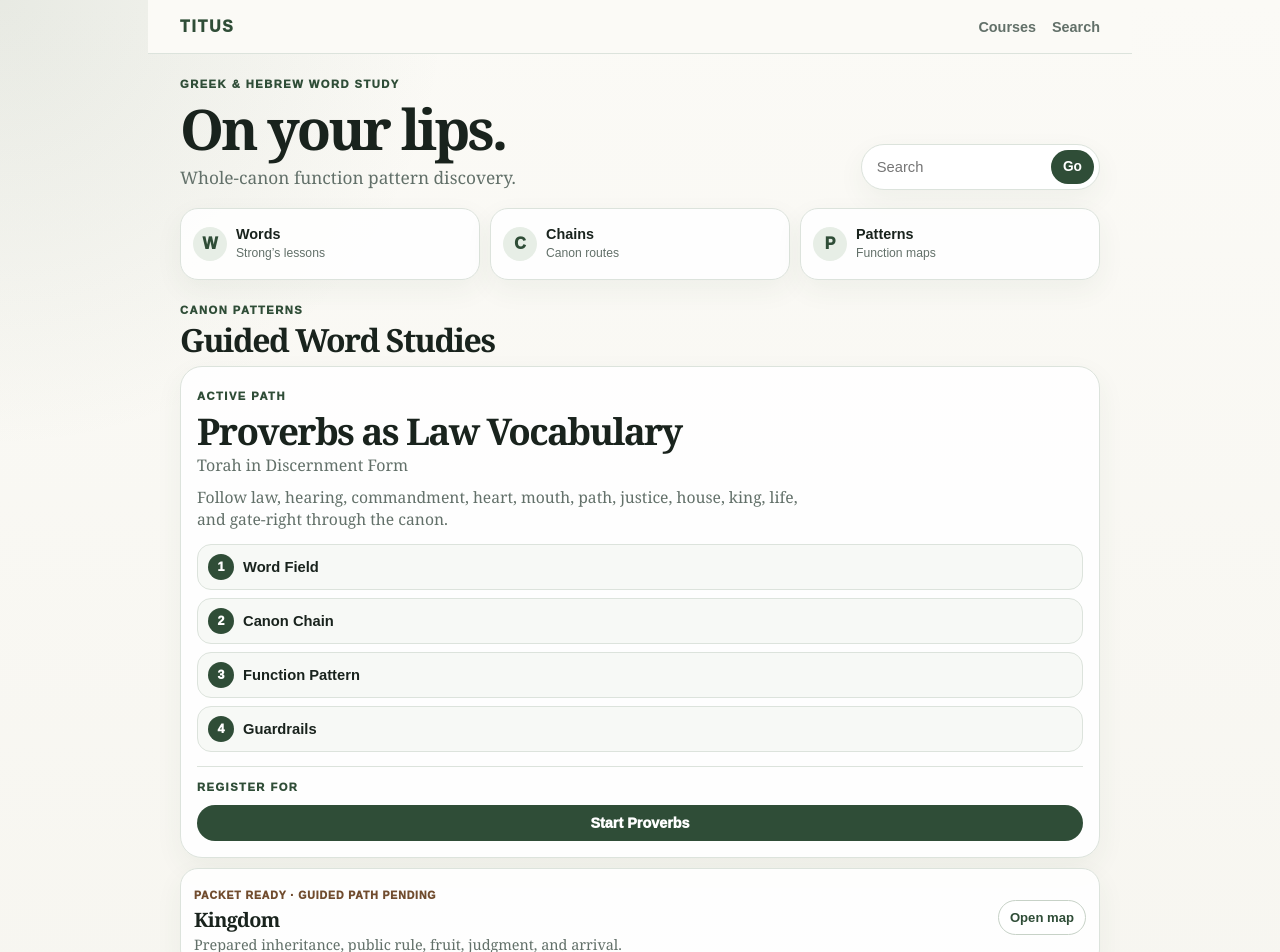
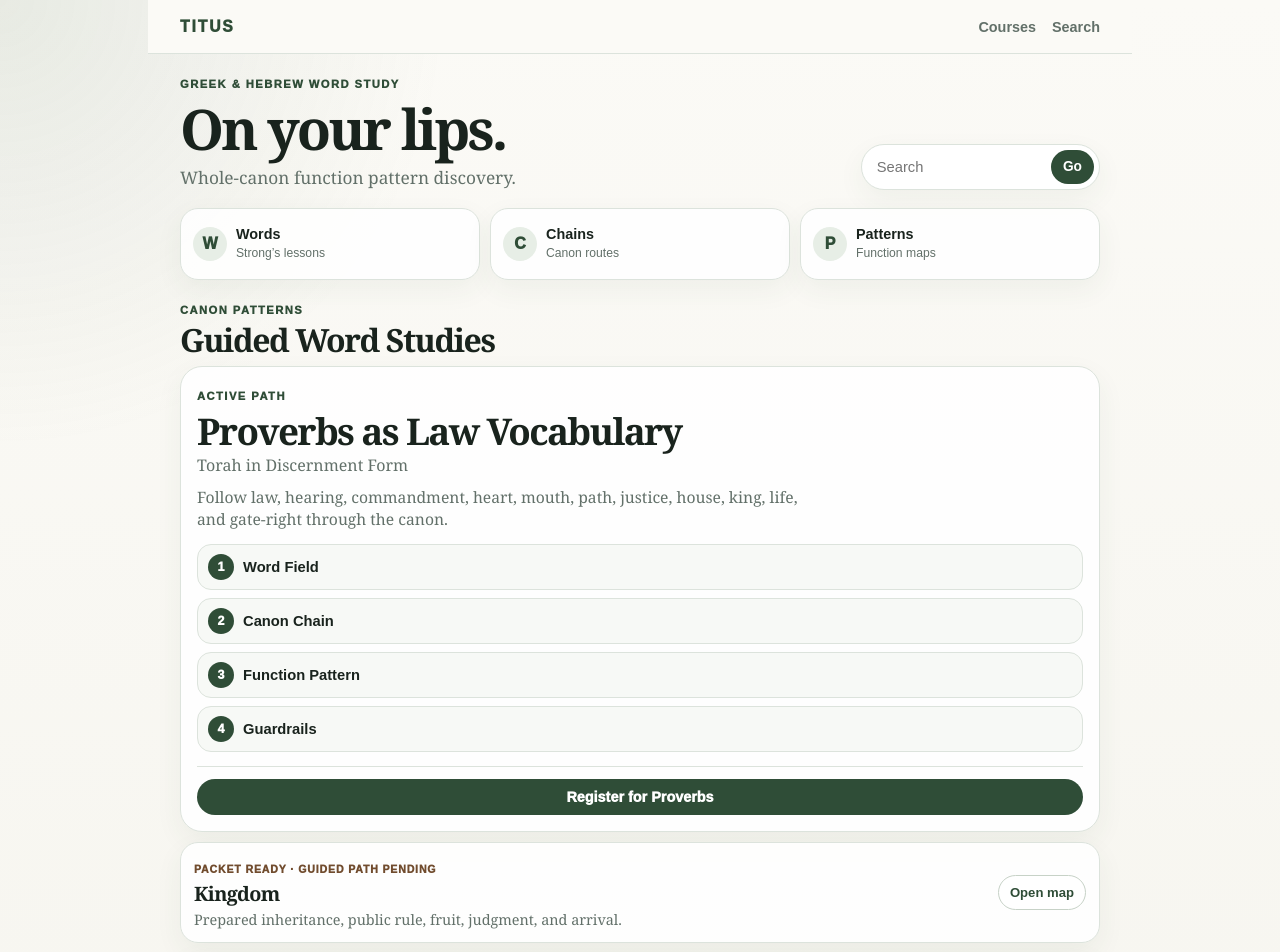
Before and after one commit to optical-lift/titus, a Next.js app: page / in a window 1280 px wide. Shown: the top 952 px of the page. Built offline with nearby package versions, Linux system fonts and the light colour scheme.

Commit message:
Make homepage registration button self-contained

```diff
--- a/app/page.tsx
+++ b/app/page.tsx
@@ -90,12 +90,11 @@ export default function Home() {
               </div>
 
               <div className="compact-register-row">
-                <p>Register for</p>
                 <Link
                   className="compact-primary-button"
                   href={activePath.homeHref ?? `/courses/${activePath.slug}`}
                 >
-                  {activePath.homeCtaLabel ?? activePath.title}
+                  {activePath.homeCtaLabel ?? `Register for ${activePath.title}`}
                 </Link>
               </div>
             </article>
--- a/data/titus/courses.ts
+++ b/data/titus/courses.ts
@@ -36,7 +36,7 @@ export const courses: TitusCourse[] = [
     homePlacement: "active_path",
     homeOrder: 10,
     homeBadge: "Active Path",
-    homeCtaLabel: "Start Proverbs",
+    homeCtaLabel: "Register for Proverbs",
     homeHref: "/courses/proverbs-law-vocabulary",
     homeDescription:
       "Follow law, hearing, commandment, heart, mouth, path, justice, house, king, life, and gate-right through the canon.",
```
